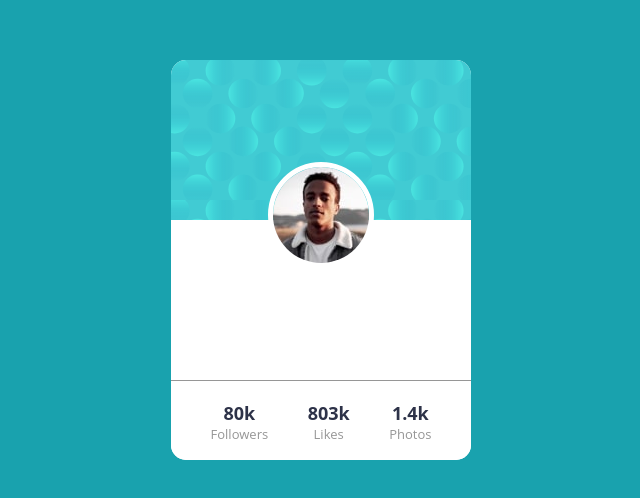
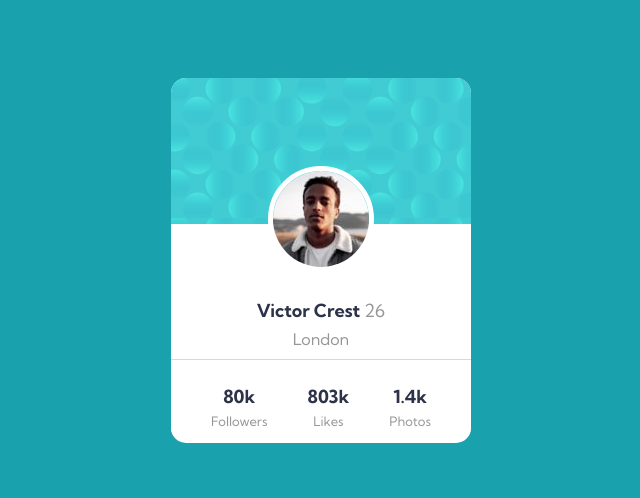
Before and after one commit to JohnObla/profile-card-component, a plain HTML site: page index.html in a window 1280 px wide. Shown: the part 140-638 px from the top of the page, without its empty margins (319-959 px from the left). Drawn offline with Linux system fonts and the light colour scheme.

Commit message:
Finished styling

```diff
--- a/index.html
+++ b/index.html
@@ -5,6 +5,8 @@
     <meta charset="UTF-8">
     <meta name="viewport" content="width=device-width, initial-scale=1.0">
     <title>Website</title>
+    <link rel="preconnect" href="https://fonts.gstatic.com">
+    <link href="https://fonts.googleapis.com/css2?family=Kumbh+Sans:wght@400;700&display=swap" rel="stylesheet">
     <link rel="stylesheet" href="styles.css">
 </head>
 
@@ -15,7 +17,10 @@
             <div id="card-image" class="curved-border-top">
                 <img id="profile-picture" src="static/images/image-victor.jpg" alt="Victor Cress">
             </div>
-            <div id="card-body"></div>
+            <div id="card-body">
+                <div id="name">Victor Crest <span id="age">26</span></div>
+                <div id="location">London</div>
+            </div>
             <div id="card-footer" class="curved-border-bottom">
                 <div>
                     <div class="bold-number">80k</div>
--- a/styles.css
+++ b/styles.css
@@ -6,7 +6,8 @@ body
 }
 
 body {
-    font-family: 'Open Sans', sans-serif;
+    font-family: 'Kumbh Sans', sans-serif;
+    font-weight: 400;
 }
 
 #container {
@@ -26,7 +27,7 @@ body {
 
 #card {
     width: 300px;
-    height: 400px;
+    height: 365px;
     background-color: white;
     display: flex;
     flex-direction: column;
@@ -42,33 +43,19 @@ body {
 }
 
 #card-body {
-    height: 40%;
-
+    height: 37%;
+    display: flex;
+    flex-direction: column;
+    /* justify-content: center; */
+    align-items: center;
 }
 
 #card-footer {
-    height: 20%;
-    border-top: 0.5px solid hsl(0, 0%, 59%);
+    height: 23%;
+    border-top: 0.5px solid hsl(0, 4%, 85%);
     display: flex;
     justify-content: space-evenly;
     text-align: center;
-}
-
-#card-footer > div {
-    padding-top: 20px;
-    height: 100%;
-    color: hsl(229, 23%, 23%);
-    /* background-color: lime; */
-}
-
-.bold-number {
-    font-weight: bold;
-    font-size: 18px;
-}
-
-.small-description {
-    font-size: small;
-    color: hsl(0, 0%, 59%);
 }
 
 #profile-picture {
@@ -80,6 +67,43 @@ body {
     top: 48px;
 }
 
+#name {
+    margin-top: 25%;
+}
+
+.bold-number, #name {
+    color: hsl(229, 23%, 23%);
+    font-weight: 700;
+    font-size: 18px;
+}
+
+#age, #location {
+    font-weight: 400;
+    color: hsl(0, 0%, 59%);
+}
+
+#location {
+    position: relative;
+    top: 7px;
+}
+
+#card-footer > div {
+    padding-top: 25px;
+    height: 100%;
+    color: hsl(229, 23%, 23%);
+    /* background-color: lime; */
+}
+
+
+
+.small-description {
+    font-size: small;
+    color: hsl(0, 0%, 59%);
+    margin-top: 5px;
+}
+
+
+
 .curved-border-top {
     border-top-left-radius: 15px;
     border-top-right-radius: 15px;
```
